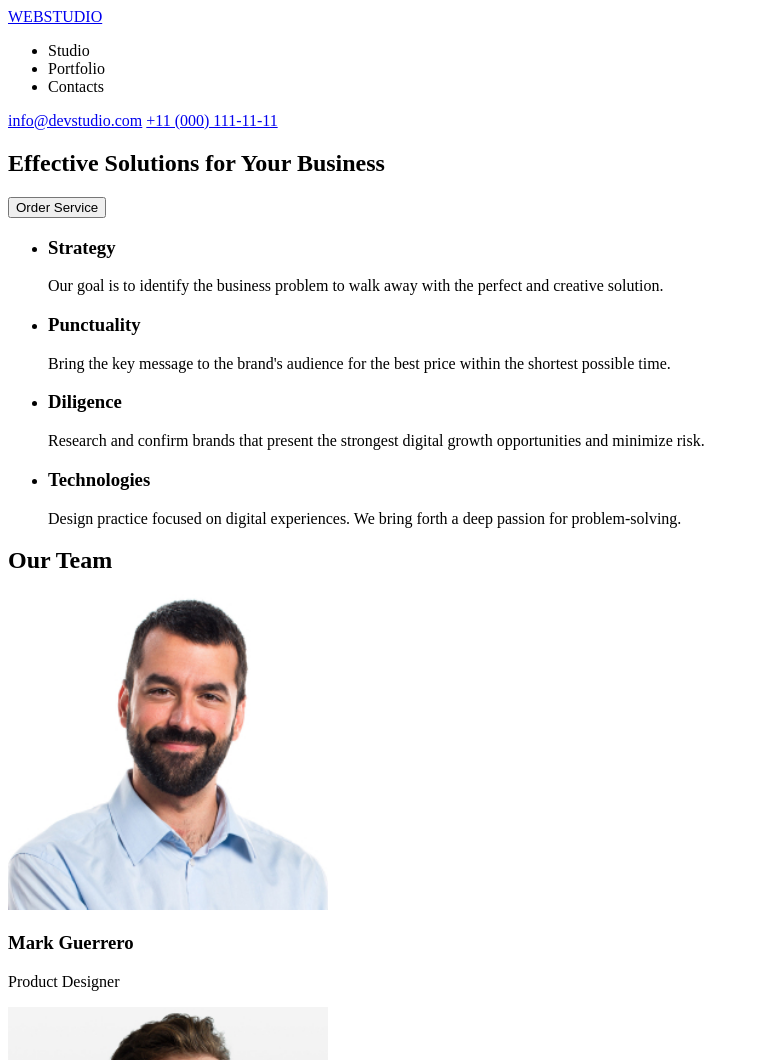
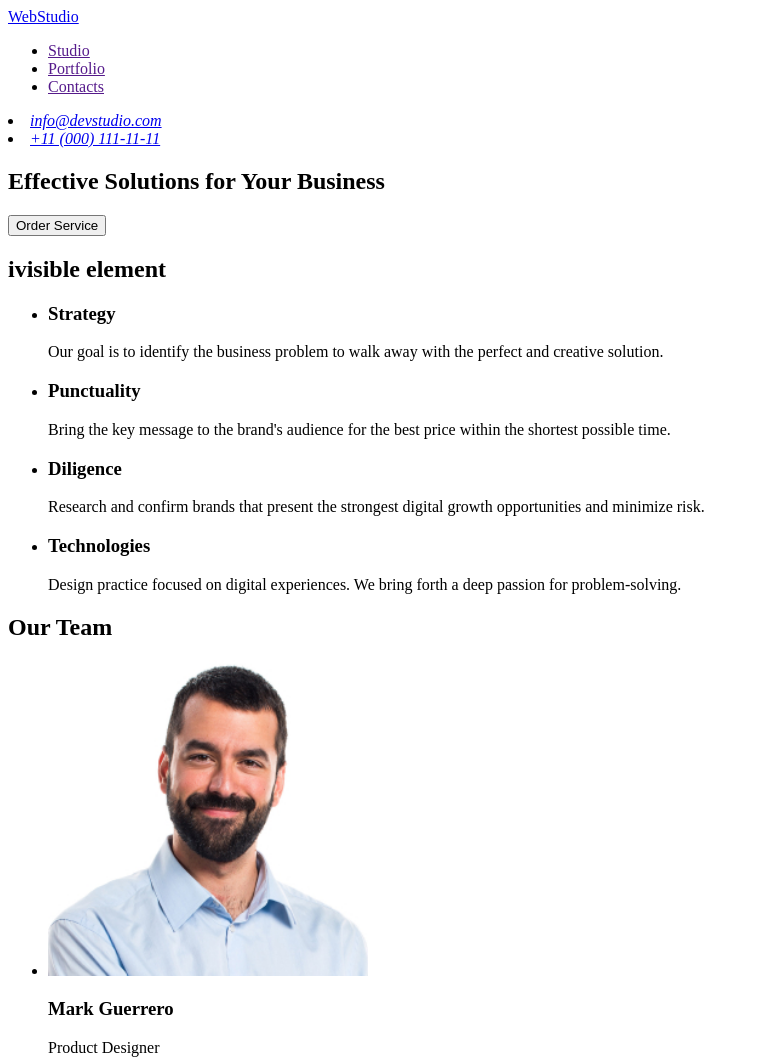
Before and after one commit to oleg-yudin/goit-markup-hw--01, a plain HTML site: page index.html in a window 1280 px wide. Shown: the top 1060 px of the page, without its empty margins (0-759 px from the left). Drawn offline with Linux system fonts and the light colour scheme.

Commit message:
update2 index

```diff
--- a/index.html
+++ b/index.html
@@ -7,24 +7,27 @@
 </head>
 <body>
     <header>
-        <a href="/">WEBSTUDIO</a>
          <nav>
+            <a href="/index.html">WebStudio</a>
             <ul>
-                <li>Studio</li>
-                <li>Portfolio</li>
-                <li>Contacts</li>
+                <li><a href="">Studio</a></li>
+                <li><a href="">Portfolio</a></li>
+                <li><a href="">Contacts</a></li>
             </ul>
         </nav>
-        <a href="mailto:info@devstudio.com">info@devstudio.com</a>
-        <a href="tel:+110001111111">+11 (000) 111-11-11</a>
+        <address>
+            <li><a href="mailto:info@devstudio.com">info@devstudio.com</a></li>
+            <li><a href="tel:+110001111111">+11 (000) 111-11-11</a></li>
+        </address>
     </header>
     <main>
         <section>
             <h1>Effective Solutions for Your Business</h1>
-            <input type="button" value="Order Service">
+            <button type="button">Order Service</button>
         </section>
         <!--  -->
         <section>
+            <h2>ivisible element</h2>
             <ul>
                 <li>
                     <h3>Strategy</h3>
@@ -50,22 +53,33 @@
         <!-- -->
         <section>
             <h2>Our Team</h2>
+            <ul>
+               <li>
                     <img src="img/MarkGuerrero.jpg" alt="Foto-MarkGuerrero" width="320">
                     <h3>Mark Guerrero</h3>
                     <p>Product Designer</p>
+                </li>
+                <li>
                     <img src="img/TomFord.jpg" alt="Foto-TomFord" width="320">
                     <h3>Tom Ford</h3>
                     <p>Frontend Developer</p>
+                </li>
+                <li>
                     <img src="img/CamilaGarcia.jpg" alt="Foto-CamilaGarcia" width="320">
                     <h3>Camila Garcia</h3>
                     <p>Marketing</p>
+                </li>
+                <li>
                     <img src="img/DanielWilson.jpg" alt="Foto-DanielWilson" width="320">
                      <h3>Daniel Wilson</h3>
                     <p>UI Designer</p>
+                </li>
+
+            </ul>
         </section>
     </main>
     <footer>
-        <a href="/">WEBSTUDIO</a>
+        <a href="/index.html">WebStudio</a>
         <p>Increase the flow of customers and sales for your business with digital marketing & growth solutions.</p>
     </footer>
 </body>
```
Lines whose indentation alone changed are shown as unchanged.
